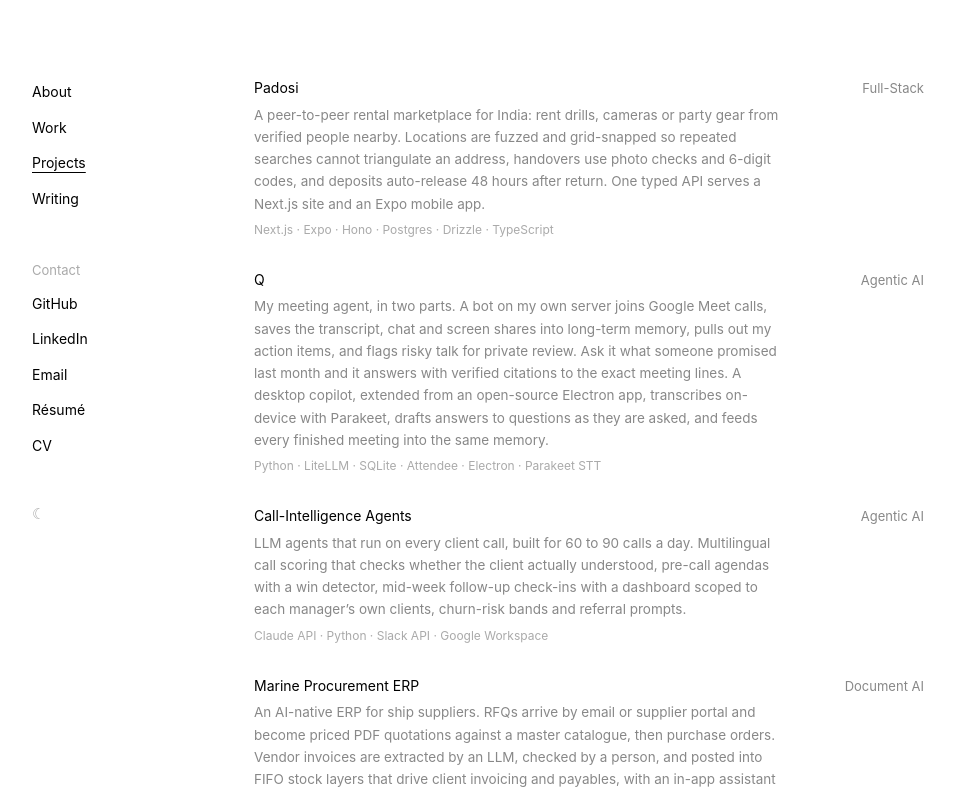
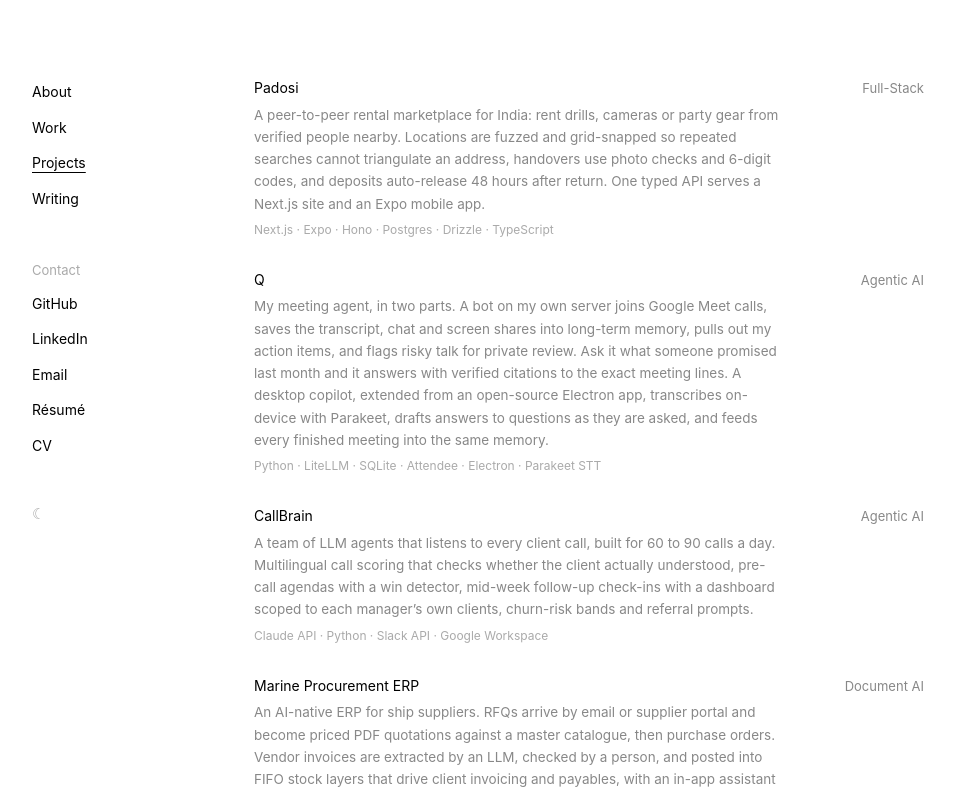
Before and after one commit to iampreetdave-max/portfolio, a Next.js app: page /projects in a window 1280 px wide. Shown: the top 794 px of the page, without its empty margins (162-1116 px from the left). Built offline with nearby package versions, Linux system fonts and the light colour scheme.

Commit message:
Projects: rename Call-Intelligence Agents to CallBrain

```diff
--- a/app/projects/page.tsx
+++ b/app/projects/page.tsx
@@ -4,7 +4,7 @@
 const projects = [
   { name: "Padosi", cat: "Full-Stack", href: null, note: "A peer-to-peer rental marketplace for India: rent drills, cameras or party gear from verified people nearby. Locations are fuzzed and grid-snapped so repeated searches cannot triangulate an address, handovers use photo checks and 6-digit codes, and deposits auto-release 48 hours after return. One typed API serves a Next.js site and an Expo mobile app.", tags: "Next.js · Expo · Hono · Postgres · Drizzle · TypeScript" },
   { name: "Q", cat: "Agentic AI", href: null, note: "My meeting agent, in two parts. A bot on my own server joins Google Meet calls, saves the transcript, chat and screen shares into long-term memory, pulls out my action items, and flags risky talk for private review. Ask it what someone promised last month and it answers with verified citations to the exact meeting lines. A desktop copilot, extended from an open-source Electron app, transcribes on-device with Parakeet, drafts answers to questions as they are asked, and feeds every finished meeting into the same memory.", tags: "Python · LiteLLM · SQLite · Attendee · Electron · Parakeet STT" },
-  { name: "Call-Intelligence Agents", cat: "Agentic AI", href: null, note: "LLM agents that run on every client call, built for 60 to 90 calls a day. Multilingual call scoring that checks whether the client actually understood, pre-call agendas with a win detector, mid-week follow-up check-ins with a dashboard scoped to each manager’s own clients, churn-risk bands and referral prompts.", tags: "Claude API · Python · Slack API · Google Workspace" },
+  { name: "CallBrain", cat: "Agentic AI", href: null, note: "A team of LLM agents that listens to every client call, built for 60 to 90 calls a day. Multilingual call scoring that checks whether the client actually understood, pre-call agendas with a win detector, mid-week follow-up check-ins with a dashboard scoped to each manager’s own clients, churn-risk bands and referral prompts.", tags: "Claude API · Python · Slack API · Google Workspace" },
   { name: "Marine Procurement ERP", cat: "Document AI", href: null, note: "An AI-native ERP for ship suppliers. RFQs arrive by email or supplier portal and become priced PDF quotations against a master catalogue, then purchase orders. Vendor invoices are extracted by an LLM, checked by a person, and posted into FIFO stock layers that drive client invoicing and payables, with an in-app assistant on top.", tags: "Node.js · React · MongoDB · Mistral · Playwright · Jest" },
   { name: "LedgerLens", cat: "Document AI", href: "https://github.com/iampreetdave-max/ledgerlens-ai-bank-document-ocr", note: "Bank statements and scanned cheques to a reconciled ledger. Printed fields come straight from the PDF’s text layer, handwriting goes to OCR plus a vision-language model, and deterministic validators check MICR checksums, written-vs-numeric amounts and the closing balance before anything counts as done. Per-bank adapters, an editable grid with Excel export, and an invoice VAT/GL coder share one multi-tenant platform. The public repo is a clean-room version on synthetic data.", tags: "Python · FastAPI · Mistral OCR · Pixtral · PyMuPDF · Supabase" },
   { name: "Real-Time Poker Platform", cat: "Realtime Systems", href: null, note: "A play-money poker app for a private card room: Texas Hold’em and pot-limit Omaha, multi-table play and tournaments on iOS, Android and web. The server is the only authority. Every chip movement runs inside a row-locked Postgres transaction and every state change broadcasts over Socket.IO, so a reconnect always rebuilds from the database.", tags: "Flutter · Next.js · Node.js · Socket.IO · Postgres · Redis" },
```
